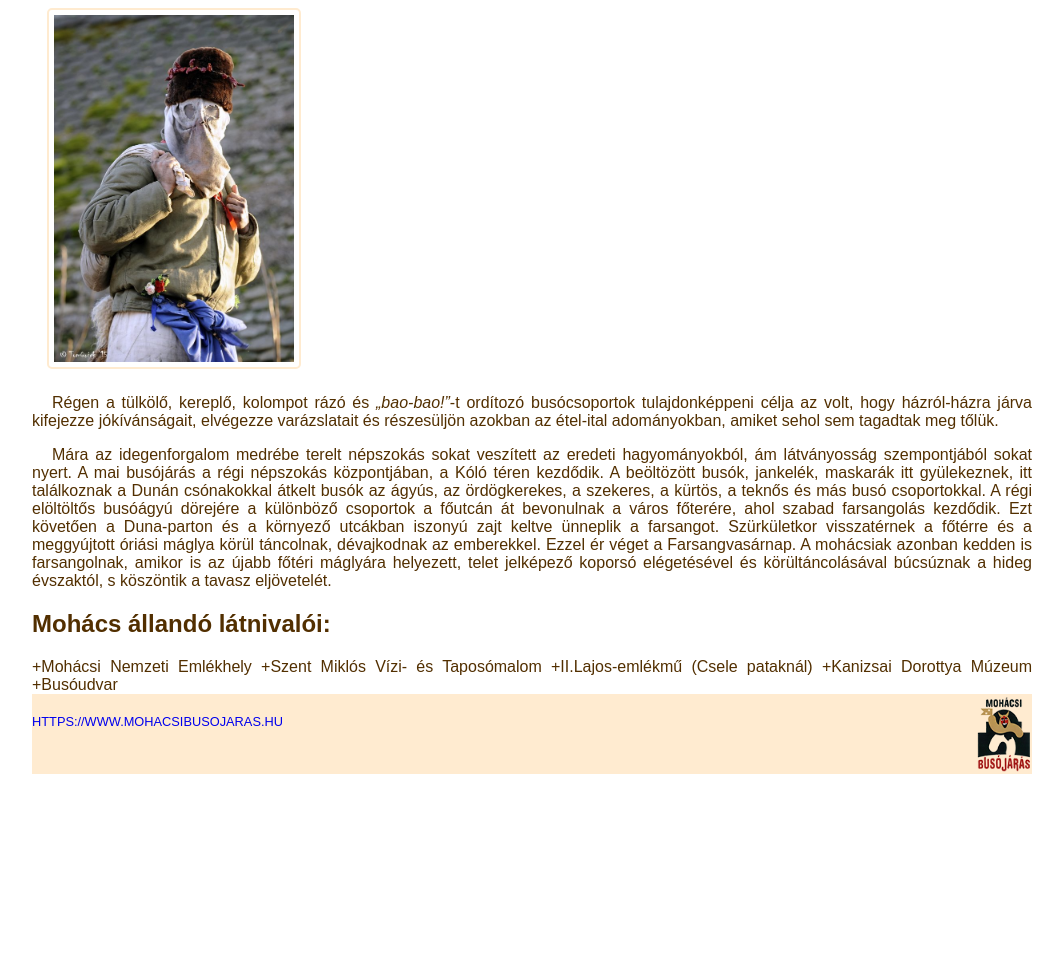
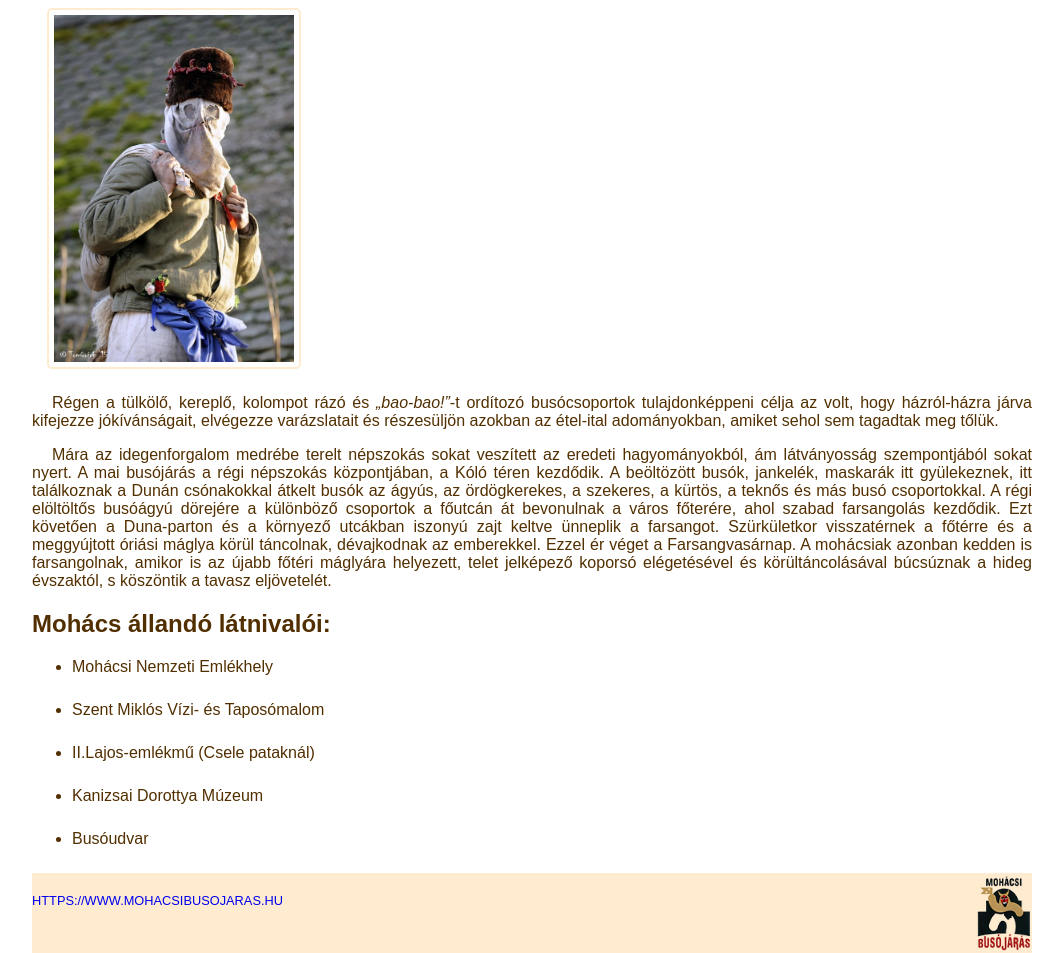
Before and after one commit to benkosz24d/Busojaras, a plain HTML site: page index.html in a window 1280 px wide. Shown: the part 773-1726 px from the top of the page, without its empty margins (108-1171 px from the left). Before the commit the page ends 1547 px from the top, so only its background shows below. Drawn offline with Linux system fonts and the light colour scheme.

Commit message:
update 10.0

```diff
--- a/index.html
+++ b/index.html
@@ -33,12 +33,13 @@
         <p>Mára az idegenforgalom medrébe terelt népszokás sokat veszített az eredeti hagyományokból, ám látványosság szempontjából sokat nyert. A mai busójárás a régi népszokás központjában, a Kóló téren kezdődik. A beöltözött busók, jankelék, maskarák itt gyülekeznek, itt találkoznak a Dunán csónakokkal átkelt busók az ágyús, az ördögkerekes, a szekeres, a kürtös, a teknős és más busó csoportokkal. A régi elöltöltős busóágyú dörejére a különböző csoportok a főutcán át bevonulnak a város főterére, ahol szabad farsangolás kezdődik. Ezt követően a Duna-parton és a környező utcákban iszonyú zajt keltve ünneplik a farsangot. Szürkületkor visszatérnek a főtérre és a meggyújtott óriási máglya körül táncolnak, dévajkodnak az emberekkel. Ezzel ér véget a Farsangvasárnap. A mohácsiak azonban kedden is farsangolnak, amikor is az újabb főtéri máglyára helyezett, telet jelképező koporsó elégetésével és körültáncolásával búcsúznak a hideg évszaktól, s köszöntik a tavasz eljövetelét.</p>
 
         <h2>Mohács állandó látnivalói:</h2>
-
-        +Mohácsi Nemzeti Emlékhely
-        +Szent Miklós Vízi- és Taposómalom
-        +II.Lajos-emlékmű (Csele pataknál)
-        +Kanizsai Dorottya Múzeum
-        +Busóudvar
+        <ul>
+           <li>Mohácsi Nemzeti Emlékhely</li>
+           <li>Szent Miklós Vízi- és Taposómalom</li>
+           <li>II.Lajos-emlékmű (Csele pataknál)</li>
+           <li>Kanizsai Dorottya Múzeum</li>
+           <li>Busóudvar</li>
+        </ul>
 
 
     </section>
```
